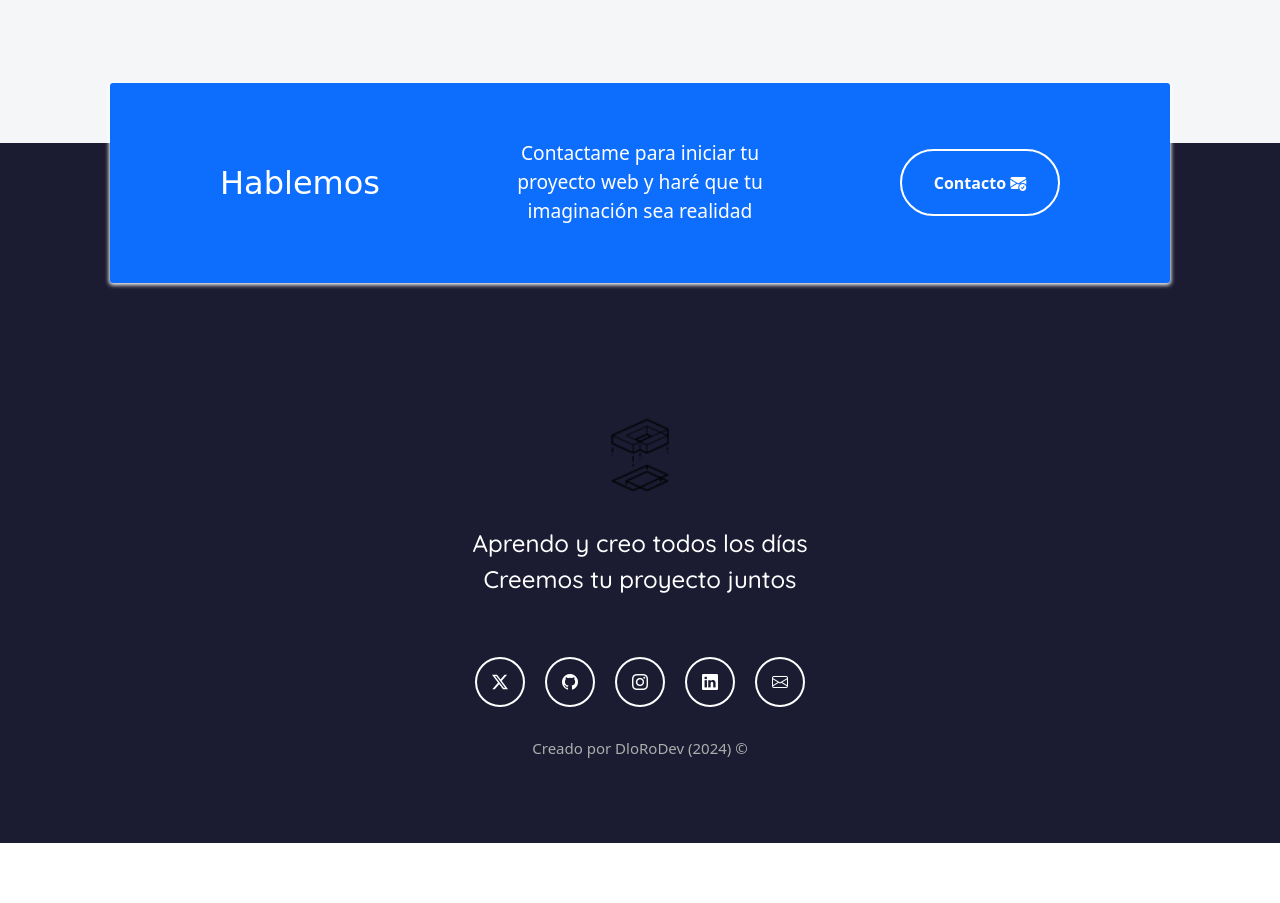
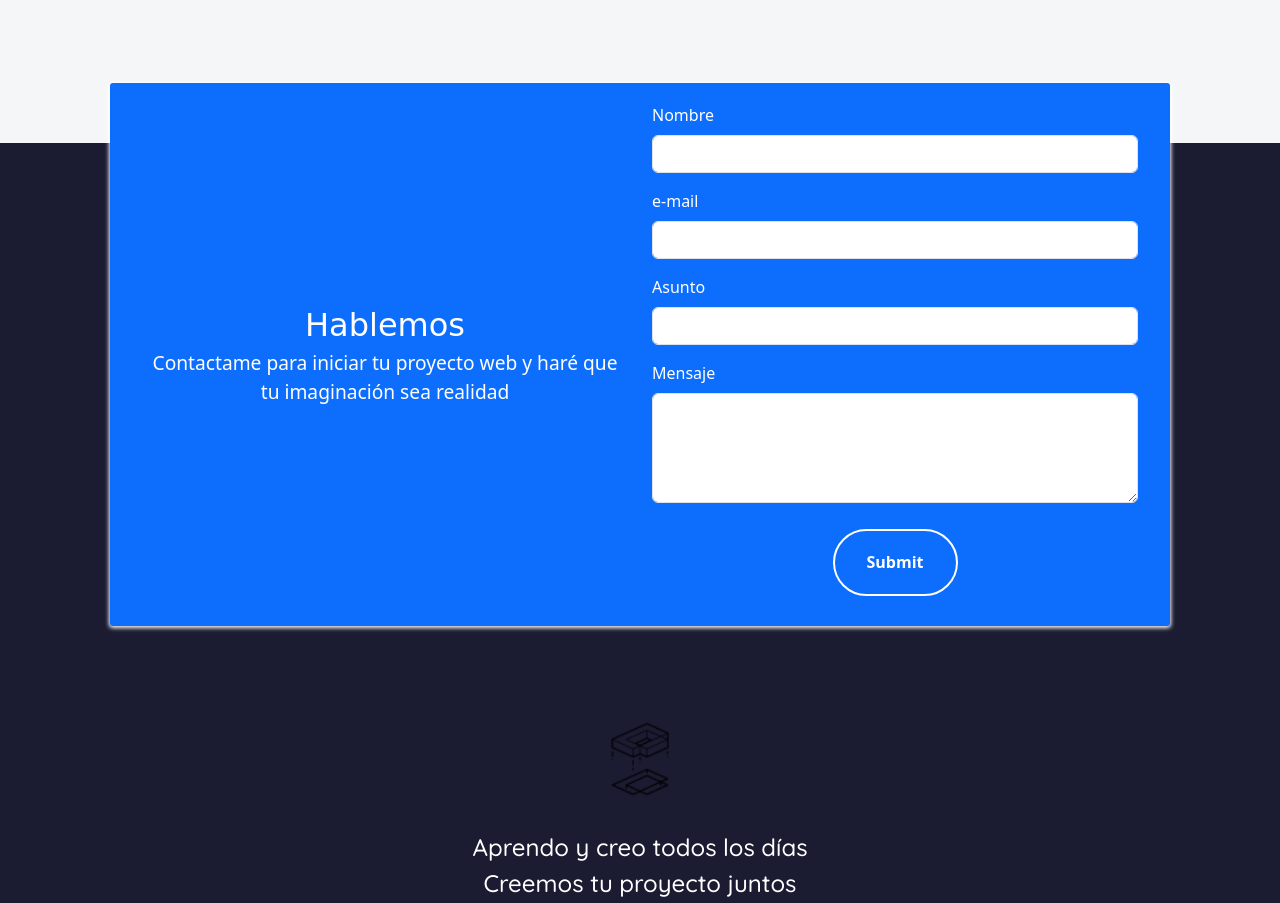
Before and after one commit to Dlorodev/alura-portfolio, a plain HTML site: page index.html in a window 1280 px wide. Shown: the part 3627-4530 px from the top of the page. Before the commit the page ends 4470 px from the top, so only its background shows below. Drawn offline with nearby package versions, Linux system fonts and the light colour scheme; a web font is replaced by a local one.

Commit message:
style: add the contact form

```diff
--- a/index.html
+++ b/index.html
@@ -337,16 +337,31 @@
         <div class="container">
             <div class="container text-center rectangle d-flex justify-content-evenly">
                 <div class="row">
-                    <div class="col-12 col-md-4 title-section">Hablemos</div>
-                    <div class="col-12 col-md-4 description">Contactame para iniciar tu proyecto web y haré que tu
-                        imaginación sea realidad</div>
-                    <div class="col-12 col-md-4">
-                        <a href="mailto:dlorodev@gmail.com">
-                            <button type="button">
-                                Contacto
-                                <i class="bi bi-envelope-check-fill"></i>
-                            </button>
-                        </a>
+                    <div class="col-sm-12 col-md-4 col-lg-6">
+                        <div class="title-section">Hablemos</div>
+                        <div class="description">Contactame para iniciar tu proyecto web y haré que tu
+                            imaginación sea realidad</div>
+                    </div>
+                    <div class="col-sm-12 col-md-8 col-lg 6">
+                        <form>
+                            <div class="mb-3 form-item">
+                                <label for="exampleInputName" class="form-label">Nombre</label>
+                                <input type="text" class="form-control" id="exampleInputName">
+                            </div>
+                            <div class="mb-3 form-item">
+                                <label for="exampleInputEmail1" class="form-label">e-mail</label>
+                                <input type="email" class="form-control" id="exampleInputEmail1">
+                            </div>
+                            <div class="mb-3 form-item">
+                                <label for="exampleInputAsunto" class="form-label">Asunto</label>
+                                <input type="text" class="form-control" id="exampleInputAsunto">
+                            </div>
+                            <div class="mb-3 form-item">
+                                <label class="form-label" for="exampleMensaje">Mensaje</label>
+                                <textarea class="form-control" rows="4" id="exampleMensaje"></textarea>
+                            </div>
+                            <button type="submit" class="btn btn-primary">Submit</button>
+                        </form>
                     </div>
                 </div>
             </div>
@@ -382,6 +397,8 @@
     <script src="https://cdn.jsdelivr.net/npm/bootstrap@5.3.2/dist/js/bootstrap.bundle.min.js"
         integrity="sha384-C6RzsynM9kWDrMNeT87bh95OGNyZPhcTNXj1NW7RuBCsyN/o0jlpcV8Qyq46cDfL"
         crossorigin="anonymous"></script>
+
+    <script src="app.js"></script>
 </body>
 
 </html>
--- a/styles.css
+++ b/styles.css
@@ -291,6 +291,10 @@
     color: black;
 }
 
+.contact .form-item {
+    text-align: left;
+}
+
 /* Footer Section*/
 footer {
     min-height: 500px;
```
Also changed, not shown: app.js (added).
